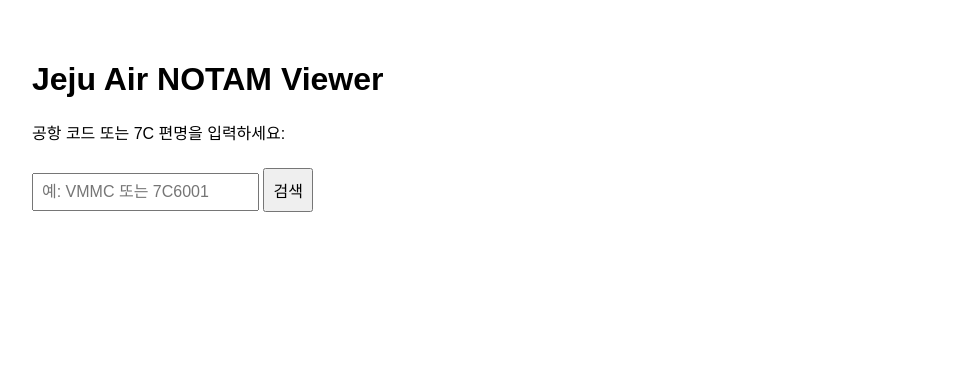
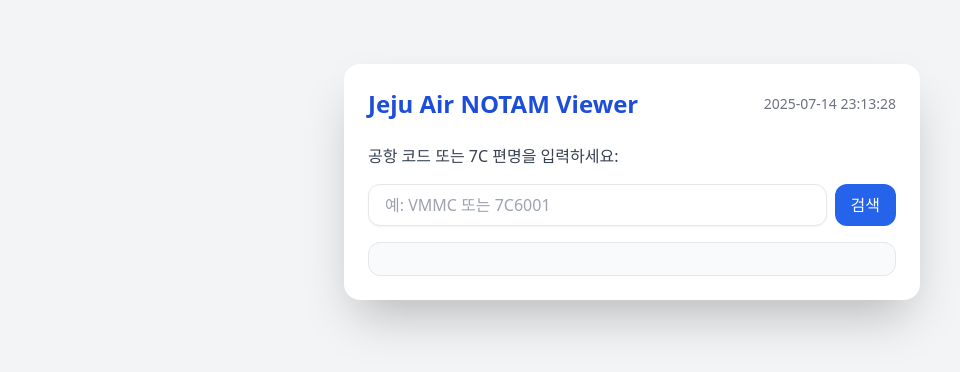
Before and after one commit to chaos815/jejuairnotam, a plain HTML site: page index.html in a window 1280 px wide. Shown: the whole page, without its empty margins (8-968 px from the left). Drawn offline with nearby package versions, Linux system fonts and the light colour scheme.

Commit message:
Add files via upload

```diff
--- a/index.html
+++ b/index.html
@@ -4,30 +4,45 @@
 <head>
   <meta charset="UTF-8" />
   <meta name="viewport" content="width=device-width, initial-scale=1.0"/>
-  <title>Jeju NOTAM Viewer</title>
-  <style>
-    body { font-family: sans-serif; padding: 2rem; }
-    input, button { font-size: 1rem; padding: 0.5rem; margin: 0.5rem 0; }
-    #results { white-space: pre-wrap; margin-top: 1rem; }
-  </style>
+  <title>Jeju Air NOTAM Viewer</title>
+  <script src="https://cdn.tailwindcss.com"></script>
 </head>
-<body>
-  <h1>Jeju Air NOTAM Viewer</h1>
-  <p>공항 코드 또는 7C 편명을 입력하세요:</p>
-  <input type="text" id="search" placeholder="예: VMMC 또는 7C6001" />
-  <button onclick="fetchNOTAM()">검색</button>
-  <div id="results"></div>
+<body class="bg-gray-100 text-gray-900 font-sans">
+  <div class="max-w-xl mx-auto mt-16 p-6 bg-white shadow-2xl rounded-2xl">
+    <div class="flex justify-between items-center mb-6">
+      <h1 class="text-2xl font-bold text-blue-700">Jeju Air NOTAM Viewer</h1>
+      <div id="clock" class="text-sm text-gray-500"></div>
+    </div>
+    <p class="mb-4 text-gray-700">공항 코드 또는 7C 편명을 입력하세요:</p>
+    <div class="flex gap-2 mb-4">
+      <input type="text" id="search" placeholder="예: VMMC 또는 7C6001"
+        class="flex-1 border rounded-xl px-4 py-2 shadow-sm focus:outline-none focus:ring focus:border-blue-300" />
+      <button onclick="fetchNOTAM()"
+        class="px-4 py-2 bg-blue-600 text-white rounded-xl hover:bg-blue-700">검색</button>
+    </div>
+    <div id="results" class="bg-gray-50 border border-gray-200 rounded-xl p-4 whitespace-pre-wrap text-sm text-gray-800"></div>
+  </div>
+
   <script>
-    async function fetchNOTAM() {
+    function fetchNOTAM() {
       const query = document.getElementById("search").value;
       const results = document.getElementById("results");
       results.innerText = "검색 중...";
-      // Dummy result
       setTimeout(() => {
-        results.innerText = `[NOTAM] 검색어: ${query}
-(※ 실제 API는 추후 연동 예정)`;
+        results.innerText = `[NOTAM 결과]
+검색어: ${query}
+※ 실제 API는 추후 연동 예정`;
       }, 1000);
     }
+
+    function updateClock() {
+      const now = new Date();
+      now.setHours(now.getHours() + 9); // UTC+9 보정
+      document.getElementById("clock").innerText = now.toISOString().slice(0, 19).replace("T", " ");
+    }
+
+    updateClock();
+    setInterval(updateClock, 60000);
   </script>
 </body>
 </html>
```
